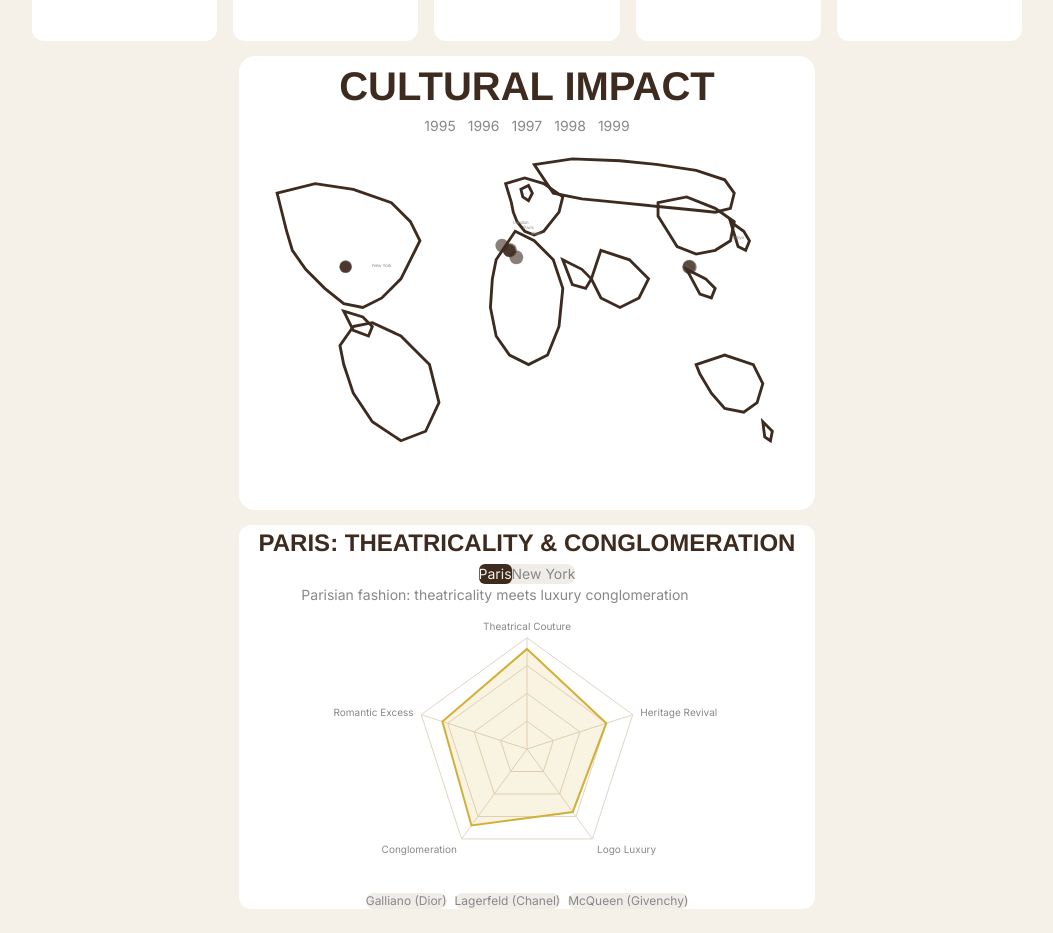
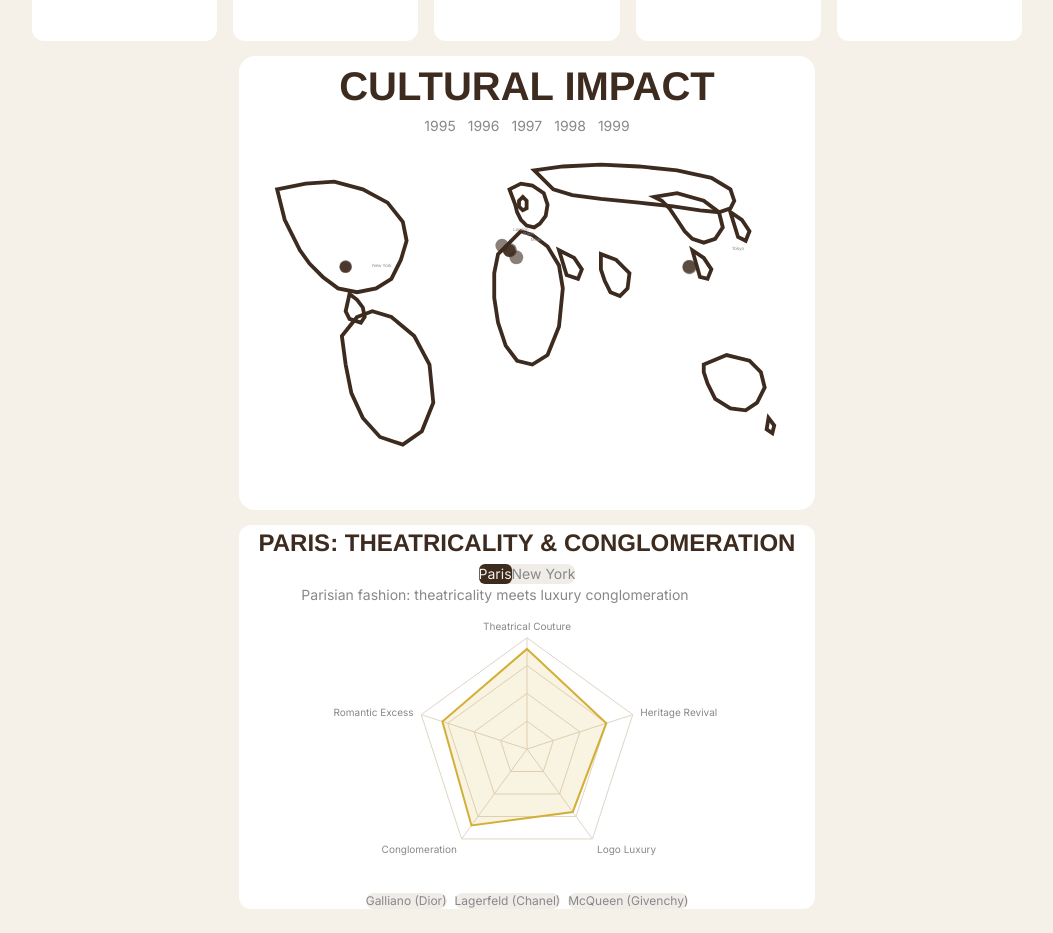
Before and after one commit to a0-s0/HUDT_Y2_AS, a Next.js app: page / in a window 1280 px wide. Shown: the part 1180-2113 px from the top of the page, without its empty margins (113-1166 px from the left). Built offline with nearby package versions, Linux system fonts and the light colour scheme.

Commit message:
fix: map fills entire 3024x1964 viewBox, thick deep brown strokes

```diff
--- a/src/components/WorldMap.tsx
+++ b/src/components/WorldMap.tsx
@@ -4,13 +4,13 @@ import { useState } from "react";
 import { motion, AnimatePresence } from "framer-motion";
 import { culturalImpactData, CulturalEvent } from "@/data/culturalImpactData";
 
-// City coordinates for 3024x1964 Mercator projection - updated for large map
+// City coordinates for 3024x1964 Mercator projection - aligned with map paths
 const fashionCapitals = [
   { id: "new-york", name: "New York", x: 750, y: 650, label: "USA" },
-  { id: "paris", name: "Paris", x: 1520, y: 450, label: "France" },
-  { id: "london", name: "London", x: 1480, y: 420, label: "UK" },
-  { id: "milan", name: "Milan", x: 1560, y: 480, label: "Italy" },
-  { id: "tokyo", name: "Tokyo", x: 2620, y: 500, label: "Japan" },
+  { id: "paris", name: "Paris", x: 1520, y: 480, label: "France" },
+  { id: "london", name: "London", x: 1480, y: 460, label: "UK" },
+  { id: "milan", name: "Milan", x: 1560, y: 510, label: "Italy" },
+  { id: "tokyo", name: "Tokyo", x: 2620, y: 560, label: "Japan" },
 ];
 
 // Year-to-color mapping
@@ -86,36 +86,36 @@ export function WorldMap() {
           className="w-full h-auto"
           xmlns="http://www.w3.org/2000/svg"
         >
-          {/* World map - thick deep brown strokes, fills full viewBox */}
-          <g stroke="#3D2B1F" strokeWidth="15" fill="none">
-            {/* North America - scaled to fill viewBox */}
-            <path d="M200,300 L400,250 L600,280 L800,350 L900,450 L950,550 L900,650 L850,750 L750,850 L650,900 L550,880 L450,800 L350,700 L280,600 L250,500 Z" />
+          {/* World map - fills full 3024x1964 viewBox with thick deep brown strokes */}
+          <g stroke="#3D2B1F" strokeWidth="20" fill="none">
+            {/* North America - spans left side */}
+            <path d="M200,280 L350,250 L500,240 L650,280 L780,350 L860,450 L880,550 L850,650 L800,750 L720,800 L620,820 L520,800 L440,740 L370,670 L320,600 L280,520 L240,440 Z" />
             {/* Central America */}
-            <path d="M550,920 L650,950 L700,1000 L680,1050 L600,1020 Z" />
-            {/* South America - large */}
-            <path d="M600,1000 L700,980 L850,1050 L1000,1200 L1050,1400 L980,1550 L850,1600 L700,1500 L600,1350 L550,1200 L530,1100 Z" />
-            {/* Europe - large */}
-            <path d="M1400,250 L1500,220 L1600,250 L1700,320 L1680,400 L1640,450 L1600,500 L1550,520 L1500,500 L1460,450 L1440,400 L1430,350 Z" />
+            <path d="M580,830 L620,860 L650,900 L660,950 L640,980 L580,960 L560,920 Z" />
+            {/* South America - large, right side */}
+            <path d="M620,950 L700,920 L800,950 L920,1050 L1000,1200 L1020,1400 L960,1550 L860,1620 L740,1580 L650,1480 L590,1350 L560,1200 L540,1050 Z" />
+            {/* Europe - centered */}
+            <path d="M1420,280 L1480,250 L1540,260 L1600,300 L1620,360 L1610,420 L1580,460 L1550,480 L1510,470 L1480,440 L1460,400 L1450,360 Z" />
             {/* UK/Ireland */}
-            <path d="M1480,280 L1520,260 L1540,300 L1520,340 L1490,320 Z" />
-            {/* Africa - large */}
-            <path d="M1450,500 L1550,550 L1650,650 L1700,800 L1680,1000 L1620,1150 L1520,1200 L1420,1150 L1350,1050 L1320,900 L1330,750 L1350,650 Z" />
-            {/* Russia/Northern Asia - spans across */}
-            <path d="M1550,150 L1750,120 L2000,130 L2200,150 L2400,180 L2550,230 L2600,300 L2580,380 L2500,400 L2400,390 L2200,370 L2000,350 L1800,330 L1650,300 Z" />
+            <path d="M1470,340 L1490,320 L1510,340 L1510,380 L1490,390 L1470,370 Z" />
+            {/* Africa - large continent */}
+            <path d="M1480,500 L1540,520 L1620,580 L1680,680 L1700,800 L1680,1000 L1620,1150 L1540,1200 L1460,1180 L1400,1100 L1360,980 L1340,850 L1340,720 L1360,620 Z" />
+            {/* Russia/Northern Asia - spans across top */}
+            <path d="M1550,180 L1700,160 L1900,150 L2100,160 L2300,180 L2480,220 L2580,280 L2600,340 L2580,380 L2520,400 L2420,390 L2280,370 L2100,350 L1900,330 L1750,310 L1650,280 Z" />
             {/* Middle East */}
-            <path d="M1700,650 L1800,700 L1850,750 L1820,800 L1750,780 Z" />
+            <path d="M1680,600 L1760,640 L1800,700 L1780,750 L1720,730 Z" />
             {/* South Asia / India */}
-            <path d="M1900,600 L2050,650 L2150,750 L2100,850 L2000,900 L1900,850 L1850,750 Z" />
+            <path d="M1900,620 L1980,650 L2050,720 L2040,800 L2000,840 L1950,820 L1920,760 L1900,700 Z" />
             {/* East Asia / China */}
-            <path d="M2200,350 L2350,320 L2500,380 L2600,450 L2580,550 L2500,600 L2400,620 L2300,580 L2250,500 L2200,420 Z" />
+            <path d="M2180,320 L2300,300 L2440,340 L2520,400 L2540,480 L2500,540 L2440,560 L2380,540 L2340,500 L2300,440 L2260,380 L2220,340 Z" />
             {/* Southeast Asia */}
-            <path d="M2350,700 L2450,750 L2500,800 L2480,850 L2420,830 Z" />
+            <path d="M2380,600 L2440,640 L2480,700 L2460,750 L2420,740 Z" />
             {/* Japan */}
-            <path d="M2580,450 L2650,500 L2680,550 L2660,600 L2620,580 Z" />
-            {/* Australia - large */}
-            <path d="M2400,1200 L2550,1150 L2700,1200 L2750,1300 L2720,1400 L2650,1450 L2550,1430 L2480,1350 L2420,1250 Z" />
+            <path d="M2580,400 L2640,440 L2680,500 L2660,550 L2620,530 Z" />
+            {/* Australia - bottom right */}
+            <path d="M2440,1200 L2560,1150 L2680,1180 L2740,1240 L2760,1320 L2720,1400 L2660,1440 L2580,1430 L2500,1380 L2460,1300 L2440,1240 Z" />
             {/* New Zealand */}
-            <path d="M2750,1500 L2800,1550 L2790,1600 L2760,1580 Z" />
+            <path d="M2780,1480 L2810,1520 L2800,1560 L2770,1540 Z" />
           </g>
 
           {/* Cultural impact spots */}
```
